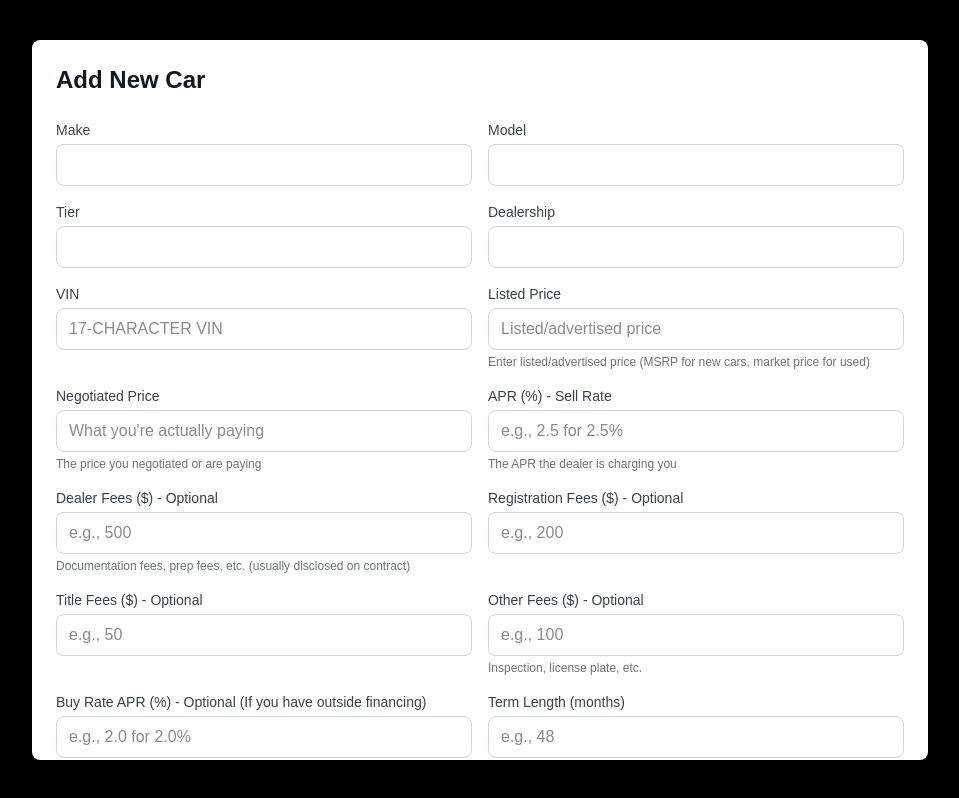
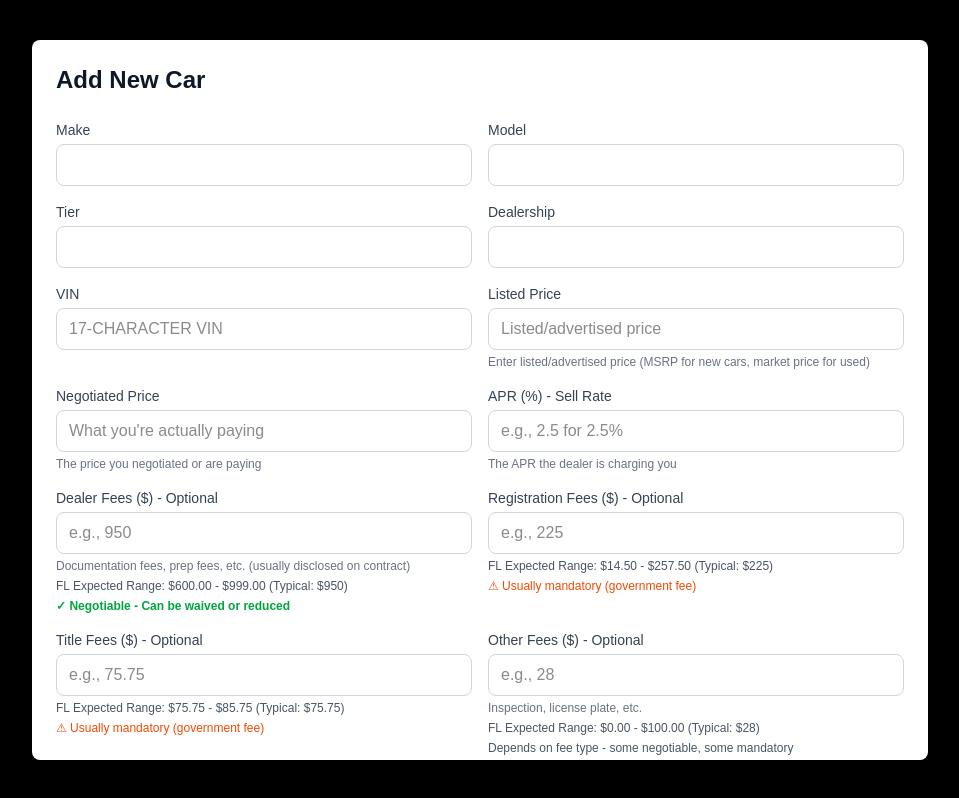
Before and after one commit to dlebee/car-purchase-calculator, a Next.js app: page / in a window 1280 px wide. Both pictures are taken after a click on the button "Add New Car". Shown: the whole page, without its empty margins (160-1119 px from the left). Built offline with nearby package versions, Linux system fonts and the light colour scheme.

Commit message:
cute changes.

```diff
--- a/app/components/CarChart.tsx
+++ b/app/components/CarChart.tsx
@@ -12,6 +12,14 @@ import {
   Legend,
   ResponsiveContainer,
 } from 'recharts';
+
+// Florida fee ranges for validation
+const FLORIDA_FEE_RANGES = {
+  dealerFees: { min: 600, max: 999, typical: 950 },
+  registrationFees: { min: 14.50, max: 257.50, typical: 225 },
+  titleFees: { min: 75.75, max: 85.75, typical: 75.75 },
+  otherFees: { min: 0, max: 100, typical: 28 },
+};
 
 interface CarChartProps {
   car: Car | null;
@@ -83,11 +91,74 @@ export default function CarChart({ car }: CarChartProps) {
   const payoffTimeYears = (payoffTime / 12).toFixed(1);
   const payoffDateStr = metrics.payoffDate.toLocaleDateString('en-US', { month: 'long', year: 'numeric' });
 
+  // Check for fees outside Florida expected ranges
+  const feeWarnings: Array<{ name: string; value: number; range: string; typical: number }> = [];
+  if (car.dealerFees > FLORIDA_FEE_RANGES.dealerFees.max) {
+    feeWarnings.push({
+      name: 'Dealer Fees',
+      value: car.dealerFees,
+      range: `$${FLORIDA_FEE_RANGES.dealerFees.min}-${FLORIDA_FEE_RANGES.dealerFees.max}`,
+      typical: FLORIDA_FEE_RANGES.dealerFees.typical,
+    });
+  }
+  if (car.registrationFees > FLORIDA_FEE_RANGES.registrationFees.max) {
+    feeWarnings.push({
+      name: 'Registration Fees',
+      value: car.registrationFees,
+      range: `$${FLORIDA_FEE_RANGES.registrationFees.min}-${FLORIDA_FEE_RANGES.registrationFees.max}`,
+      typical: FLORIDA_FEE_RANGES.registrationFees.typical,
+    });
+  }
+  if (car.titleFees > FLORIDA_FEE_RANGES.titleFees.max) {
+    feeWarnings.push({
+      name: 'Title Fees',
+      value: car.titleFees,
+      range: `$${FLORIDA_FEE_RANGES.titleFees.min}-${FLORIDA_FEE_RANGES.titleFees.max}`,
+      typical: FLORIDA_FEE_RANGES.titleFees.typical,
+    });
+  }
+  if (car.otherFees > FLORIDA_FEE_RANGES.otherFees.max) {
+    feeWarnings.push({
+      name: 'Other Fees',
+      value: car.otherFees,
+      range: `$${FLORIDA_FEE_RANGES.otherFees.min}-${FLORIDA_FEE_RANGES.otherFees.max}`,
+      typical: FLORIDA_FEE_RANGES.otherFees.typical,
+    });
+  }
+
   return (
     <div className="bg-white dark:bg-gray-800 rounded-lg shadow-lg p-6">
       <h3 className="text-xl font-bold mb-4 text-gray-900 dark:text-white">
         Payment Breakdown: {car.year} {car.make} {car.model}
       </h3>
+      {feeWarnings.length > 0 && (
+        <div className="mb-4 bg-red-50 dark:bg-red-900/20 border-2 border-red-300 dark:border-red-700 rounded-lg p-4">
+          <div className="flex items-start">
+            <div className="flex-shrink-0">
+              <svg className="h-5 w-5 text-red-600 dark:text-red-400" viewBox="0 0 20 20" fill="currentColor">
+                <path fillRule="evenodd" d="M8.257 3.099c.765-1.36 2.722-1.36 3.486 0l5.58 9.92c.75 1.334-.213 2.98-1.742 2.98H4.42c-1.53 0-2.493-1.646-1.743-2.98l5.58-9.92zM11 13a1 1 0 11-2 0 1 1 0 012 0zm-1-8a1 1 0 00-1 1v3a1 1 0 002 0V6a1 1 0 00-1-1z" clipRule="evenodd" />
+              </svg>
+            </div>
+            <div className="ml-3 flex-1">
+              <h4 className="text-sm font-semibold text-red-800 dark:text-red-300">
+                ⚠️ Fees Exceed Florida Expected Ranges
+              </h4>
+              <div className="mt-2 text-sm text-red-700 dark:text-red-400">
+                <ul className="list-disc list-inside space-y-1">
+                  {feeWarnings.map((warning, index) => (
+                    <li key={index}>
+                      <strong>{warning.name}:</strong> ${warning.value.toFixed(2)} exceeds expected range ({warning.range}). Typical: ${warning.typical.toFixed(2)}
+                    </li>
+                  ))}
+                </ul>
+                <p className="mt-2 text-xs italic">
+                  Consider negotiating these fees or comparing with other dealers.
+                </p>
+              </div>
+            </div>
+          </div>
+        </div>
+      )}
       <div className="mb-4 space-y-3">
         <div className="grid grid-cols-1 md:grid-cols-2 gap-3">
           <div className="bg-blue-50 dark:bg-blue-900/20 border border-blue-200 dark:border-blue-800 p-4 rounded-lg">
@@ -186,10 +257,15 @@ export default function CarChart({ car }: CarChartProps) {
               {metrics.totalAllFees > 0 && (
                 <>
                   {car.dealerFees > 0 && (
-                    <div className="flex justify-between">
+                    <div className="flex justify-between items-start">
+                      <div className="flex-1">
                         <span className="text-gray-600 dark:text-gray-400">
                           Dealer Fees (Doc, Prep, etc.):
                         </span>
+                        <span className="ml-2 text-xs text-green-600 dark:text-green-400 font-semibold">
+                          ✓ Negotiable
+                        </span>
+                      </div>
                       <span className="font-semibold text-gray-900 dark:text-white">
                         ${car.dealerFees.toLocaleString(undefined, {
                           minimumFractionDigits: 2,
@@ -199,10 +275,15 @@ export default function CarChart({ car }: CarChartProps) {
                     </div>
                   )}
                   {car.registrationFees > 0 && (
-                    <div className="flex justify-between">
+                    <div className="flex justify-between items-start">
+                      <div className="flex-1">
                         <span className="text-gray-600 dark:text-gray-400">
                           Registration Fees:
                         </span>
+                        <span className="ml-2 text-xs text-orange-600 dark:text-orange-400">
+                          ⚠ Usually mandatory
+                        </span>
+                      </div>
                       <span className="font-semibold text-gray-900 dark:text-white">
                         ${car.registrationFees.toLocaleString(undefined, {
                           minimumFractionDigits: 2,
@@ -212,10 +293,15 @@ export default function CarChart({ car }: CarChartProps) {
                     </div>
                   )}
                   {car.titleFees > 0 && (
-                    <div className="flex justify-between">
+                    <div className="flex justify-between items-start">
+                      <div className="flex-1">
                         <span className="text-gray-600 dark:text-gray-400">
                           Title Fees:
                         </span>
+                        <span className="ml-2 text-xs text-orange-600 dark:text-orange-400">
+                          ⚠ Usually mandatory
+                        </span>
+                      </div>
                       <span className="font-semibold text-gray-900 dark:text-white">
                         ${car.titleFees.toLocaleString(undefined, {
                           minimumFractionDigits: 2,
@@ -225,10 +311,15 @@ export default function CarChart({ car }: CarChartProps) {
                     </div>
                   )}
                   {car.otherFees > 0 && (
-                    <div className="flex justify-between">
+                    <div className="flex justify-between items-start">
+                      <div className="flex-1">
                         <span className="text-gray-600 dark:text-gray-400">
                           Other Fees:
                         </span>
+                        <span className="ml-2 text-xs text-gray-500 dark:text-gray-400">
+                          Depends on type
+                        </span>
+                      </div>
                       <span className="font-semibold text-gray-900 dark:text-white">
                         ${car.otherFees.toLocaleString(undefined, {
                           minimumFractionDigits: 2,
@@ -248,6 +339,14 @@ export default function CarChart({ car }: CarChartProps) {
                       })}
                     </span>
                   </div>
+                  {car.dealerFees > 0 && (
+                    <div className="mt-3 pt-3 border-t border-amber-300 dark:border-amber-700">
+                      <p className="text-xs text-gray-600 dark:text-gray-400">
+                        <strong>Fee Negotiation Tip:</strong> Dealer fees (doc/prep) are often negotiable.
+                        Ask to have them waived or reduced, especially if you're paying cash or have your own financing.
+                      </p>
+                    </div>
+                  )}
                 </>
               )}
               {metrics.dealerFinancingMarkupCost > 0 && (
--- a/app/components/CarForm.tsx
+++ b/app/components/CarForm.tsx
@@ -3,6 +3,14 @@
 import { useState, useEffect } from 'react';
 import { Car } from '@/lib/types';
 import carStorage from '@/lib/carStorage';
+
+// Florida fee defaults and expected ranges
+const FLORIDA_FEE_RANGES = {
+  dealerFees: { min: 600, max: 999, typical: 950 },
+  registrationFees: { min: 14.50, max: 257.50, typical: 225 }, // $225 initial + up to $32.50 annual
+  titleFees: { min: 75.75, max: 85.75, typical: 75.75 }, // Electronic title
+  otherFees: { min: 0, max: 100, typical: 28 }, // License plate ~$28
+};
 
 interface CarFormProps {
   car?: Car;
@@ -353,11 +361,25 @@ export default function CarForm({ car, onSave, onCancel }: CarFormProps) {
                   name="dealerFees"
                   value={getStringValue('dealerFees')}
                   onChange={handleChange}
-                  placeholder="e.g., 500"
-                  className="w-full px-3 py-2 border border-gray-300 rounded-lg focus:ring-2 focus:ring-blue-500 focus:border-transparent dark:bg-gray-700 dark:border-gray-600 dark:text-white"
+                  placeholder={`e.g., ${FLORIDA_FEE_RANGES.dealerFees.typical}`}
+                  className={`w-full px-3 py-2 border rounded-lg focus:ring-2 focus:ring-blue-500 focus:border-transparent dark:bg-gray-700 dark:border-gray-600 dark:text-white ${
+                    (parseFloat(getStringValue('dealerFees')) || 0) > FLORIDA_FEE_RANGES.dealerFees.max
+                      ? 'border-red-500 dark:border-red-500'
+                      : 'border-gray-300'
+                  }`}
                 />
                 <p className="text-xs text-gray-500 dark:text-gray-400 mt-1">
                   Documentation fees, prep fees, etc. (usually disclosed on contract)
+                </p>
+                <p className={`text-xs mt-1 ${
+                  (parseFloat(getStringValue('dealerFees')) || 0) > FLORIDA_FEE_RANGES.dealerFees.max
+                    ? 'text-red-600 dark:text-red-400 font-semibold'
+                    : 'text-gray-600 dark:text-gray-400'
+                }`}>
+                  FL Expected Range: ${FLORIDA_FEE_RANGES.dealerFees.min.toFixed(2)} - ${FLORIDA_FEE_RANGES.dealerFees.max.toFixed(2)} (Typical: ${FLORIDA_FEE_RANGES.dealerFees.typical})
+                </p>
+                <p className="text-xs text-green-600 dark:text-green-400 mt-1 font-semibold">
+                  ✓ Negotiable - Can be waived or reduced
                 </p>
               </div>
               <div>
@@ -369,9 +391,23 @@ export default function CarForm({ car, onSave, onCancel }: CarFormProps) {
                   name="registrationFees"
                   value={getStringValue('registrationFees')}
                   onChange={handleChange}
-                  placeholder="e.g., 200"
-                  className="w-full px-3 py-2 border border-gray-300 rounded-lg focus:ring-2 focus:ring-blue-500 focus:border-transparent dark:bg-gray-700 dark:border-gray-600 dark:text-white"
+                  placeholder={`e.g., ${FLORIDA_FEE_RANGES.registrationFees.typical}`}
+                  className={`w-full px-3 py-2 border rounded-lg focus:ring-2 focus:ring-blue-500 focus:border-transparent dark:bg-gray-700 dark:border-gray-600 dark:text-white ${
+                    (parseFloat(getStringValue('registrationFees')) || 0) > FLORIDA_FEE_RANGES.registrationFees.max
+                      ? 'border-red-500 dark:border-red-500'
+                      : 'border-gray-300'
+                  }`}
                 />
+                <p className={`text-xs mt-1 ${
+                  (parseFloat(getStringValue('registrationFees')) || 0) > FLORIDA_FEE_RANGES.registrationFees.max
+                    ? 'text-red-600 dark:text-red-400 font-semibold'
+                    : 'text-gray-600 dark:text-gray-400'
+                }`}>
+                  FL Expected Range: ${FLORIDA_FEE_RANGES.registrationFees.min.toFixed(2)} - ${FLORIDA_FEE_RANGES.registrationFees.max.toFixed(2)} (Typical: ${FLORIDA_FEE_RANGES.registrationFees.typical})
+                </p>
+                <p className="text-xs text-orange-600 dark:text-orange-400 mt-1">
+                  ⚠ Usually mandatory (government fee)
+                </p>
               </div>
               <div>
                 <label className="block text-sm font-medium mb-1 text-gray-700 dark:text-gray-300">
@@ -382,9 +418,23 @@ export default function CarForm({ car, onSave, onCancel }: CarFormProps) {
                   name="titleFees"
                   value={getStringValue('titleFees')}
                   onChange={handleChange}
-                  placeholder="e.g., 50"
-                  className="w-full px-3 py-2 border border-gray-300 rounded-lg focus:ring-2 focus:ring-blue-500 focus:border-transparent dark:bg-gray-700 dark:border-gray-600 dark:text-white"
+                  placeholder={`e.g., ${FLORIDA_FEE_RANGES.titleFees.typical}`}
+                  className={`w-full px-3 py-2 border rounded-lg focus:ring-2 focus:ring-blue-500 focus:border-transparent dark:bg-gray-700 dark:border-gray-600 dark:text-white ${
+                    (parseFloat(getStringValue('titleFees')) || 0) > FLORIDA_FEE_RANGES.titleFees.max
+                      ? 'border-red-500 dark:border-red-500'
+                      : 'border-gray-300'
+                  }`}
                 />
+                <p className={`text-xs mt-1 ${
+                  (parseFloat(getStringValue('titleFees')) || 0) > FLORIDA_FEE_RANGES.titleFees.max
+                    ? 'text-red-600 dark:text-red-400 font-semibold'
+                    : 'text-gray-600 dark:text-gray-400'
+                }`}>
+                  FL Expected Range: ${FLORIDA_FEE_RANGES.titleFees.min.toFixed(2)} - ${FLORIDA_FEE_RANGES.titleFees.max.toFixed(2)} (Typical: ${FLORIDA_FEE_RANGES.titleFees.typical})
+                </p>
+                <p className="text-xs text-orange-600 dark:text-orange-400 mt-1">
+                  ⚠ Usually mandatory (government fee)
+                </p>
               </div>
               <div>
                 <label className="block text-sm font-medium mb-1 text-gray-700 dark:text-gray-300">
@@ -395,11 +445,25 @@ export default function CarForm({ car, onSave, onCancel }: CarFormProps) {
                   name="otherFees"
                   value={getStringValue('otherFees')}
                   onChange={handleChange}
-                  placeholder="e.g., 100"
-                  className="w-full px-3 py-2 border border-gray-300 rounded-lg focus:ring-2 focus:ring-blue-500 focus:border-transparent dark:bg-gray-700 dark:border-gray-600 dark:text-white"
+                  placeholder={`e.g., ${FLORIDA_FEE_RANGES.otherFees.typical}`}
+                  className={`w-full px-3 py-2 border rounded-lg focus:ring-2 focus:ring-blue-500 focus:border-transparent dark:bg-gray-700 dark:border-gray-600 dark:text-white ${
+                    (parseFloat(getStringValue('otherFees')) || 0) > FLORIDA_FEE_RANGES.otherFees.max
+                      ? 'border-red-500 dark:border-red-500'
+                      : 'border-gray-300'
+                  }`}
                 />
                 <p className="text-xs text-gray-500 dark:text-gray-400 mt-1">
                   Inspection, license plate, etc.
+                </p>
+                <p className={`text-xs mt-1 ${
+                  (parseFloat(getStringValue('otherFees')) || 0) > FLORIDA_FEE_RANGES.otherFees.max
+                    ? 'text-red-600 dark:text-red-400 font-semibold'
+                    : 'text-gray-600 dark:text-gray-400'
+                }`}>
+                  FL Expected Range: ${FLORIDA_FEE_RANGES.otherFees.min.toFixed(2)} - ${FLORIDA_FEE_RANGES.otherFees.max.toFixed(2)} (Typical: ${FLORIDA_FEE_RANGES.otherFees.typical})
+                </p>
+                <p className="text-xs text-gray-600 dark:text-gray-400 mt-1">
+                  Depends on fee type - some negotiable, some mandatory
                 </p>
               </div>
               <div>
```
Also changed, not shown: app/page.tsx (+10 -0 lines). Lines whose indentation alone changed are shown as unchanged.
